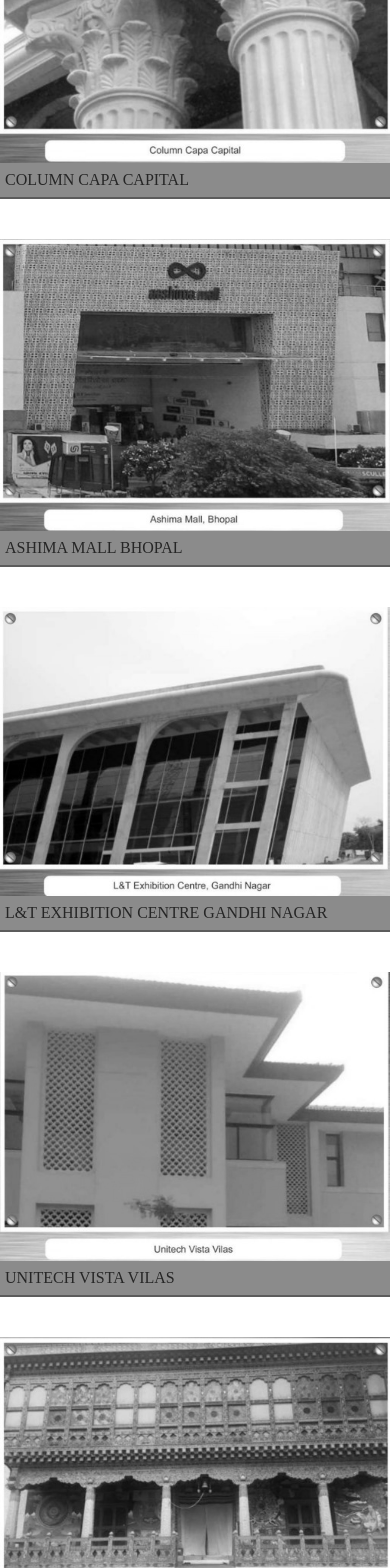
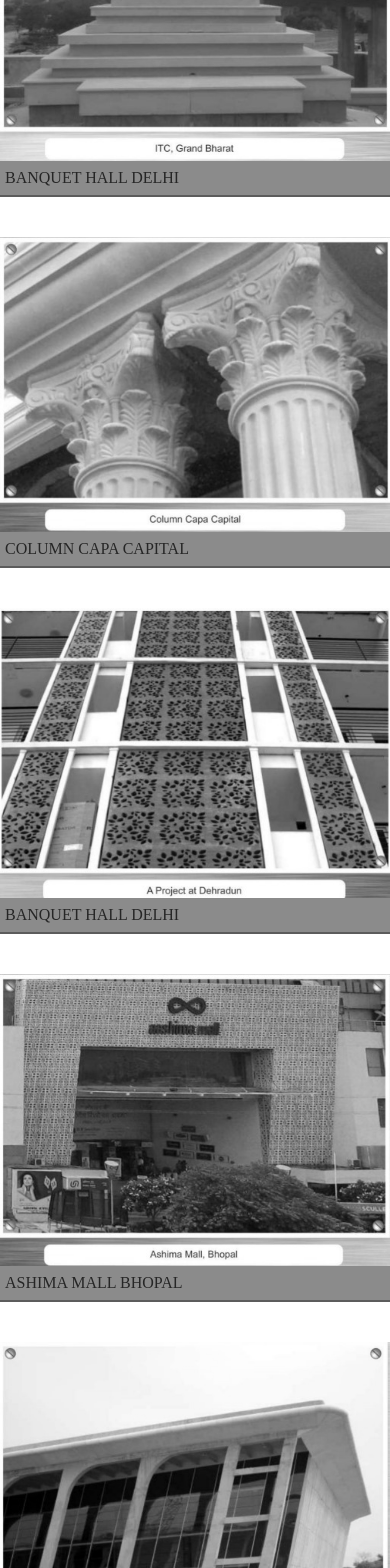
Before and after one commit to ranaashu0813/terrofirma, a React (Create React App) app in the folder frontend/: page /works in a window 390 px wide. Shown: the part 3156-4724 px from the top of the page. Built offline with nearby package versions, Linux system fonts and the light colour scheme.

Commit message:
new commit

```diff
--- a/frontend/src/component/AboutPage/Container.js
+++ b/frontend/src/component/AboutPage/Container.js
@@ -5,32 +5,32 @@
   return (
     <>
 
-<div class="min-h-screen flex flex-col p-8 sm:p-16 md:p-24 justify-center bg-white">
+<div className="min-h-screen flex flex-col p-8 sm:p-16 md:p-24 justify-center bg-white">
 
-  <div data-theme="teal" class="mx-auto max-w-6xl">
-    <h2 class="sr-only">Featured case study</h2>
-    <section class="font-sans text-black">
-      <div class="[ lg:flex lg:items-center ] [ fancy-corners fancy-corners--large fancy-corners--top-left fancy-corners--bottom-right ]">
-        <div class="flex-shrink-0 self-stretch sm:flex-basis-40 md:flex-basis-50 xl:flex-basis-60">
-          <div class="h-full">
-            <article class="h-full">
-              <div class="h-full">
-                <img class="h-full object-cover"
+  <div data-theme="teal" className="mx-auto max-w-6xl">
+    <h2 className="sr-only">Featured case study</h2>
+    <section className="font-sans text-black">
+      <div className="[ lg:flex lg:items-center ] [ fancy-corners fancy-corners--large fancy-corners--top-left fancy-corners--bottom-right ]">
+        <div className="flex-shrink-0 self-stretch sm:flex-basis-40 md:flex-basis-50 xl:flex-basis-60">
+          <div className="h-full">
+            <article className="h-full">
+              <div className="h-full">
+                <img className="h-full object-cover"
                  src="/image.png" width="733" height="412" alt='""' typeof="foaf:Image" />
               </div>
             </article>
           </div>
         </div>
-        <div class="p-6 bg-grey">
-          <div class="leading-relaxed">
-            <h2 class="leading-tight text-4xl font-bold about_class">TERRA FIRMA CONCRETE BLOCKS INDUSTRY</h2>
-            <p class="mt-4">With great pleasure <span className="text-blue-700">"TERRA FIRMA</span> is proud to introduce new concrete
+        <div className="p-6 bg-grey">
+          <div className="leading-relaxed">
+            <h2 className="leading-tight text-4xl font-bold about_className">TERRA FIRMA CONCRETE BLOCKS INDUSTRY</h2>
+            <p className="mt-4">With great pleasure <span classNameName="text-blue-700">"TERRA FIRMA</span> is proud to introduce new concrete
 pavers and ..</p>
-            <p class="mt-4">We have adopted this very new technology from Japan and Netherlands.
+            <p className="mt-4">We have adopted this very new technology from Japan and Netherlands.
 Experts had developed and tested these concrete pavers/tiles which
 contain some additive which under the influence of sunlight binds the
 nitrogen particles from the atmosphere</p>
-            <p><a class="mt-4 button button--secondary" href="https://inviqa.com/cxcon-experience-transformation">Explore this event</a></p>
+            <p><a className="mt-4 button button--secondary" href="https://inviqa.com/cxcon-experience-transformation">Explore this event</a></p>
           </div>
         </div>
       </div>
@@ -39,13 +39,13 @@
 </div>
 
 
-<div class="bg-white dark:bg-gray-800 h-screen py-6 sm:py-8 lg:py-12 gallery_grc">
-    <div class="mx-auto max-w-screen-2xl px-4 md:px-8">
-        <div class="mb-4 flex items-center justify-between gap-8 sm:mb-8 md:mb-12">
-            <div class="flex items-center gap-12">
-                <h2 class="text-2xl font-bold text-violet-800 about_class">Gallery</h2>
+<div className="bg-white dark:bg-gray-800 h-screen py-6 sm:py-8 lg:py-12 gallery_grc">
+    <div className="mx-auto max-w-screen-2xl px-4 md:px-8">
+        <div className="mb-4 flex items-center justify-between gap-8 sm:mb-8 md:mb-12">
+            <div className="flex items-center gap-12">
+                <h2 className="text-2xl font-bold text-violet-800 about_className">Gallery</h2>
 
-                <p class="hidden max-w-screen-sm text-black-700  md:block">
+                <p className="hidden max-w-screen-sm text-black-700  md:block">
                 Terra Firma
 Terra Firma
 TECHNICAL FEATURES
@@ -57,66 +57,71 @@
             </div>
 
             <a href="#"
-                class="inline-block rounded-lg border bg-white dark:bg-gray-700 dark:border-none px-4 py-2 text-center text-sm font-semibold text-gray-500 dark:text-gray-200 outline-none ring-indigo-300 transition duration-100 hover:bg-gray-100 focus-visible:ring active:bg-gray-200 md:px-8 md:py-3 md:text-base">
+                className="inline-block rounded-lg border bg-white dark:bg-gray-700 dark:border-none px-4 py-2 text-center text-sm font-semibold text-gray-500 dark:text-gray-200 outline-none ring-indigo-300 transition duration-100 hover:bg-gray-100 focus-visible:ring active:bg-gray-200 md:px-8 md:py-3 md:text-base">
                 More
             </a>
         </div>
 
-        <div class="grid grid-cols-2 gap-4 sm:grid-cols-3 md:gap-6 xl:gap-8">
+        <div className="grid grid-cols-2 gap-4 sm:grid-cols-3 md:gap-6 xl:gap-8">
 
             <a href="#"
-                class="group relative flex h-48 items-end overflow-hidden rounded-lg bg-gray-100 shadow-lg md:h-80">
-                <img src="/scroll_image/image_s_1.jpg" loading="lazy" alt="Photo by Minh Pham" class="absolute inset-0 h-full w-full object-cover object-center transition duration-200 group-hover:scale-110" />
+                className="group relative flex h-48 items-end overflow-hidden rounded-lg bg-gray-100 shadow-lg md:h-80">
+                <img src="/scroll_image/image_s_1.jpg" loading="lazy" alt="Photo by Minh Pham" className="absolute inset-0 h-full w-full object-cover object-center transition duration-200 group-hover:scale-110" />
 
                 <div
-                    class="pointer-events-none absolute inset-0 bg-gradient-to-t from-gray-800 via-transparent to-transparent opacity-50">
+                    className="pointer-events-none absolute inset-0 bg-gradient-to-t from-gray-800 via-transparent to-transparent opacity-50">
                 </div>
 
-                <span class="relative ml-4 mb-3 inline-block text-sm text-white md:ml-5 md:text-lg">VR</span>
+                <span className="relative ml-4 mb-3 inline-block text-sm text-white md:ml-5 md:text-lg">VR</span>
             </a>
 
             <a href="#"
-                class="group relative flex h-48 items-end overflow-hidden rounded-lg bg-gray-100 shadow-lg md:col-span-2 md:h-80">
-                <img src="/scroll_image/image_s_2.jpg" loading="lazy" alt="Photo by Magicle" class="absolute inset-0 h-full w-full object-cover object-center transition duration-200 group-hover:scale-110" />
+                className="group relative flex h-48 items-end overflow-hidden rounded-lg bg-gray-100 shadow-lg md:col-span-2 md:h-80">
+                <img src="/scroll_image/image_s_2.jpg" loading="lazy" alt="Photo by Magicle" className="absolute inset-0 h-full w-full object-cover object-center transition duration-200 group-hover:scale-110" />
 
                 <div
-                    class="pointer-events-none absolute inset-0 bg-gradient-to-t from-gray-800 via-transparent to-transparent opacity-50">
+                    className="pointer-events-none absolute inset-0 bg-gradient-to-t from-gray-800 via-transparent to-transparent opacity-50">
                 </div>
 
-                <span class="relative ml-4 mb-3 inline-block text-sm text-white md:ml-5 md:text-lg">Tech</span>
+                <span className="relative ml-4 mb-3 inline-block text-sm text-white md:ml-5 md:text-lg">Tech</span>
             </a>
 
             <a href="#"
-                class="group relative flex h-48 items-end overflow-hidden rounded-lg
+                className="group relative flex h-48 items-end overflow-hidden rounded-lg
                  bg-gray-100 shadow-lg md:col-span-2 md:h-80">
                 <img src="/scroll_image/image_s_5.jpg" loading="lazy" alt="Photo by Martin Sanchez"
-                class="absolute inset-0 h-full w-full object-cover object-center transition duration-200
+                className="absolute inset-0 h-full w-full object-cover object-center transition duration-200
                 group-hover:scale-110" />
 
                 <div
-                    class="pointer-events-none absolute inset-0 bg-gradient-to-t from-gray-800 via-transparent to-transparent opacity-50">
+                    className="pointer-events-none absolute inset-0 bg-gradient-to-t from-gray-800 via-transparent to-transparent opacity-50">
                 </div>
 
-                <span class="relative ml-4 mb-3 inline-block text-sm text-white md:ml-5 md:text-lg">Dev</span>
+                <span className="relative ml-4 mb-3 inline-block text-sm text-white md:ml-5 md:text-lg">Dev</span>
             </a>
 
             <a href="#"
-                class="group relative flex h-48 items-end overflow-hidden rounded-lg bg-gray-100 shadow-lg md:h-80">
+                className="group relative flex h-48 items-end overflow-hidden rounded-lg bg-gray-100 shadow-lg md:h-80">
                 <img src="/scroll_image/image_s_4.jpg"
                 loading="lazy" alt="Photo by Lorenzo Herrera"
-                 class="absolute inset-0 h-full w-full object-cover object-center
+                 className="absolute inset-0 h-full w-full object-cover object-center
                  transition duration-200 group-hover:scale-110" />
 
                 <div
-                    class="pointer-events-none absolute inset-0 bg-gradient-to-t from-gray-800 via-transparent to-transparent opacity-50">
+                    className="pointer-events-none absolute inset-0 bg-gradient-to-t from-gray-800 via-transparent to-transparent opacity-50">
                 </div>
 
-                <span class="relative ml-4 mb-3 inline-block text-sm text-white md:ml-5 md:text-lg">Retro</span>
+                <span className="relative ml-4 mb-3 inline-block text-sm text-white md:ml-5 md:text-lg">Retro</span>
             </a>
 
         </div>
     </div>
 </div>
+
+
+{/* this is new section of the page */}
+
+
     </>
   );
 };
--- a/frontend/src/component/AboutPage/Stepper.js
+++ b/frontend/src/component/AboutPage/Stepper.js
@@ -28,7 +28,7 @@
         <pre className='font-normal'>
         {'B.Mansion stone C.Maple stone D.Zion Stone.\nE.German Brick F.Intra Walling G.Greenwood Stone.\n'}
         {'H.Dutch Brick I.Persian Brick- Graphite J.Persian Brick- Polished K.Chestnut Brick\n'}
-       { 'L.Carved Stone M.Furbrick N.Vintage Brick O.Keramic Walling P.Classic Wallingq\n'}
+       { 'L.Carved Stone M.Furbrick N.Vintage Brick O.Keramic Walling P.classNameic Wallingq\n'}
        { 'Q.Fireplace Brick R.Pixy Stone S.Bubble Stone T.Grey Stone\n'}
        { 'U.Bamboo Brick  V.Greco Walling W.Wine Brick X.Farm Stone Y.Slash stone walling'}
 </pre>
@@ -47,6 +47,115 @@
     </li>
 </ol>
 
+
+{/* new section of the page  */}
+<div class="flex flex-wrap justify-center mt-10">
+
+
+    <div class="p-4 max-w-sm">
+        <div class="flex rounded-lg h-full dark:bg-gray-800 bg-teal-400 p-8 flex-col">
+            <div class="flex items-center mb-3">
+                <div
+                    class="w-8 h-8 mr-3 inline-flex items-center justify-center rounded-full dark:bg-indigo-500 bg-indigo-500 text-white flex-shrink-0">
+                    <svg fill="none" stroke="currentColor" stroke-linecap="round" stroke-linejoin="round"
+                        stroke-width="2" class="w-5 h-5" viewBox="0 0 24 24">
+                        <path d="M22 12h-4l-3 9L9 3l-3 9H2"></path>
+                    </svg>
+                </div>
+                <h2 class="text-white dark:text-white text-lg font-medium">Concrete Block Making Machines</h2>
+            </div>
+            <div class="flex flex-col justify-between flex-grow">
+                <p class="leading-relaxed text-base text-white dark:text-gray-300">
+                These machines enables us to create innovative designs in our range of decorative products. Further,
+we make sure that all these machines are oiled and upgraded regularly to ensure superior
+functionality and low tumaround time in the manufacturing process so as to meet with the client's
+specification regarding the quantity as well as designs.
+
+                </p>
+                <a href="#" class="mt-3 text-black dark:text-white hover:text-blue-600 inline-flex items-center">Learn More
+                    <svg fill="none" stroke="currentColor" stroke-linecap="round" stroke-linejoin="round"
+                        stroke-width="2" class="w-4 h-4 ml-2" viewBox="0 0 24 24">
+                        <path d="M5 12h14M12 5l7 7-7 7"></path>
+                    </svg>
+                </a>
+            </div>
+        </div>
+    </div>
+
+
+    <div class="p-4 max-w-sm">
+        <div class="flex rounded-lg h-full dark:bg-gray-800 bg-teal-400 p-8 flex-col">
+            <div class="flex items-center mb-3">
+                <div
+                    class="w-8 h-8 mr-3 inline-flex items-center justify-center rounded-full dark:bg-indigo-500 bg-indigo-500 text-white flex-shrink-0">
+                    <svg fill="none" stroke="currentColor" stroke-linecap="round" stroke-linejoin="round"
+                        stroke-width="2" class="w-5 h-5" viewBox="0 0 24 24">
+                        <path d="M22 12h-4l-3 9L9 3l-3 9H2"></path>
+                    </svg>
+                </div>
+                <h2 class="text-white dark:text-white text-lg font-medium">Innovation and Customization</h2>
+            </div>
+            <div class="flex flex-col justify-between flex-grow">
+                <p class="leading-relaxed text-base text-white dark:text-gray-300">
+                Innovation and customization are the l(ey strengths of our organization, which have assisted us to
+make a wide presence in the nrarket. The intensive research process of our R&D wing and creative
+erperlise of our designers help r"rs to churn out the architectural products, which enhance the aesthetic
+charm of any place and mesmerize the beholders in single look. Further, we have capability to
+provide the clients cornplete custornization in relation to their specific requirements regarding:
+Material
+Design
+Cut
+Color
+Finish
+S ize
+
+                </p>
+                <a href="#" class="mt-3 text-black dark:text-white hover:text-blue-600 inline-flex items-center">Learn More
+                    <svg fill="none" stroke="currentColor" stroke-linecap="round" stroke-linejoin="round"
+                        stroke-width="2" class="w-4 h-4 ml-2" viewBox="0 0 24 24">
+                        <path d="M5 12h14M12 5l7 7-7 7"></path>
+                    </svg>
+                </a>
+            </div>
+        </div>
+    </div>
+
+
+    <div class="p-4 max-w-sm">
+        <div class="flex rounded-lg h-full dark:bg-gray-800 bg-teal-400 p-8 flex-col">
+            <div class="flex items-center mb-3">
+                <div
+                    class="w-8 h-8 mr-3 inline-flex items-center justify-center rounded-full dark:bg-indigo-500 bg-indigo-500 text-white flex-shrink-0">
+                    <svg fill="none" stroke="currentColor" stroke-linecap="round" stroke-linejoin="round"
+                        stroke-width="2" class="w-5 h-5" viewBox="0 0 24 24">
+                        <path d="M22 12h-4l-3 9L9 3l-3 9H2"></path>
+                    </svg>
+                </div>
+                <h2 class="text-white dark:text-white text-lg font-medium">Warehousing and Packaging
+</h2>
+            </div>
+            <div class="flex flex-col justify-between flex-grow">
+                <p class="leading-relaxed text-base text-white dark:text-gray-300">
+                We are supported by a full fledged warehousing unit, which is equipped with all the latest facilities
+for storing the raw materials as well as finished products in proper conditions protecting them from
+any external damage. This warehouse is spacious enough to store the stock in bulk quantity so that
+the quick orders of clients could be handled without any hassle and delay. Further, all the products
+are packed using qualitative packaging material, so that they reaoh at olisnt's dEstination without
+facing any damage during the transportation.
+
+                </p>
+                <a href="#" class="mt-3 text-black dark:text-white hover:text-blue-600 inline-flex items-center">Learn More
+                    <svg fill="none" stroke="currentColor" stroke-linecap="round" stroke-linejoin="round"
+                        stroke-width="2" class="w-4 h-4 ml-2" viewBox="0 0 24 24">
+                        <path d="M5 12h14M12 5l7 7-7 7"></path>
+                    </svg>
+                </a>
+            </div>
+        </div>
+    </div>
+
+</div>
+
  </div>
   )
 }
--- a/frontend/src/component/Contact/Contact.js
+++ b/frontend/src/component/Contact/Contact.js
@@ -60,11 +60,11 @@
           <div class="info">
             <div class="information">
               <img src="img/location.png" class="icon" alt="" />
-              <p> C5PH+GJC, Link Road, Dera Village, Dera Mandi, New Delhi, Delhi 110074</p>
+              <p>Jamal NO-110/98, Villa Balola, Tehsil - Wazirabad, Dist-Gurugram, Haryan-122015 </p>
             </div>
             <div class="information">
               <img src="img/email.png" class="icon" alt="" />
-              <p>Terrafirmagrc@hotmail.com</p>
+              <p>terrafirmagrc@hotmail.com</p>
             </div>
             <div class="information">
               <img src="img/phone.png" class="icon" alt="" />
--- a/frontend/src/component/Footer/Footer.js
+++ b/frontend/src/component/Footer/Footer.js
@@ -8,6 +8,7 @@
         <footer class="footer">
       <div class="container">
         <div class="col1">
+          <img src="/logo.png" alt="" />
           <Link to="#" class="brand">Terra firma GRC and Concrete</Link>
           <ul class="media-icons">
             <li>
--- a/frontend/src/component/mywork/WorkApi.js
+++ b/frontend/src/component/mywork/WorkApi.js
@@ -56,11 +56,24 @@
         description:"this is good catalog"
 
     },
+    {
+        id:9,
+        image:'/Work_image/image9.jpg',
+        price:'BANQUET HALL DELHI',
+        description:"this is good catalog"
 
+    },
     {
         id:10,
         image:'/Work_image/image10.jpg',
         price:'COLUMN CAPA CAPITAL',
+        description:"this is good catalog"
+
+    },
+    {
+        id:11,
+        image:'/Work_image/image11.jpg',
+        price:'BANQUET HALL DELHI',
         description:"this is good catalog"
 
     },
@@ -87,7 +100,7 @@
     },
     {
         id:15,
-        image:'/Work_image/image1.jpg',
+        image:'/Work_image/image15.jpg',
         price:'GRC BHUTAN ',
         description:"this is good catalog"
 
@@ -95,78 +108,113 @@
 
     {
         id:16,
-        image:'/Work_image/image2.jpg',
+        image:'/Work_image/image16.jpg',
         price:'GRC PANEL TRIPURA BHAWAN CHANAKYAPURI',
         description:"this is good catalog"
 
     },
     {
-        id:3,
-        image:'/Work_image/image3.jpg',
+        id:17,
+        image:'/Work_image/image17.jpg',
         price:'BANQUET HALL DELHI',
         description:"this is good catalog"
 
     },
     {
-        id:4,
-        image:'/Work_image/image4.jpg',
+        id:18,
+        image:'/Work_image/image18.jpg',
         price:'CPWD CAG BUILDING DELHI',
         description:"this is good catalog"
 
     },
     {
-        id:5,
-        image:'/Work_image/image5.jpg',
+        id:19,
+        image:'/Work_image/image19.jpg',
         price:'MGF GURGAON VILAAS PROJECT',
         description:"this is good catalog"
 
     },
     {
-        id:6,
-        image:'/Work_image/image6.jpg',
+        id:20,
+        image:'/Work_image/image20.jpg',
         price:'ITC GRAND BHARAT',
         description:"this is good catalog"
 
     },
     {
-        id:7,
-        image:'/Work_image/image7.jpg',
+        id:21,
+        image:'/Work_image/image21.jpg',
         price:'JAISALMER AIRPORT',
         description:"this is good catalog"
 
     },
     {
-        id:8,
-        image:'/Work_image/image8.jpg',
+        id:22,
+        image:'/Work_image/image22.jpg',
         price:'BANQUET HALL DELHI',
         description:"this is good catalog"
 
     },
 
     {
-        id:10,
-        image:'/Work_image/image10.jpg',
+        id:23,
+        image:'/Work_image/image23.jpg',
         price:'COLUMN CAPA CAPITA',
         description:"this is good catalog"
 
     },
     {
-        id:12,
-        image:'/Work_image/image12.jpg',
+        id:24,
+        image:'/Work_image/image24.jpg',
         price:'ASHIMA MALL BHOPA',
         description:"this is good catalog"
 
     },
     {
-        id:13,
-        image:'/Work_image/image13.jpg',
+        id:25,
+        image:'/Work_image/image25.jpg',
         price:'L&T EXHIBITION CENTRE GANDHI NAGAR',
         description:"this is good catalog"
 
     },
     {
-        id:14,
-        image:'/Work_image/image14.jpg',
+        id:26,
+        image:'/Work_image/image26.jpg',
+        price:'UNITECH VISTA VILAS',
+        description:"this is good catalog"
+
+    },
+    {
+        id:27,
+        image:'/Work_image/image27.jpg',
+        price:'UNITECH VISTA VILAS',
+        description:"this is good catalog"
+
+    },
+    {
+        id:28,
+        image:'/Work_image/image28.jpg',
+        price:'UNITECH VISTA VILAS',
+        description:"this is good catalog"
+
+    },
+    {
+        id:29,
+        image:'/Work_image/image29.jpg',
+        price:'UNITECH VISTA VILAS',
+        description:"this is good catalog"
+
+    },
+    {
+        id:30,
+        image:'/Work_image/image30.jpg',
+        price:'UNITECH VISTA VILAS',
+        description:"this is good catalog"
+
+    },
+    {
+        id:31,
+        image:'/Work_image/image31.jpg',
         price:'UNITECH VISTA VILAS',
         description:"this is good catalog"
 
```
Also changed, not shown: frontend/public/Work_image/image31.jpg (added), frontend/public/Work_image/image35.jpg (deleted).
